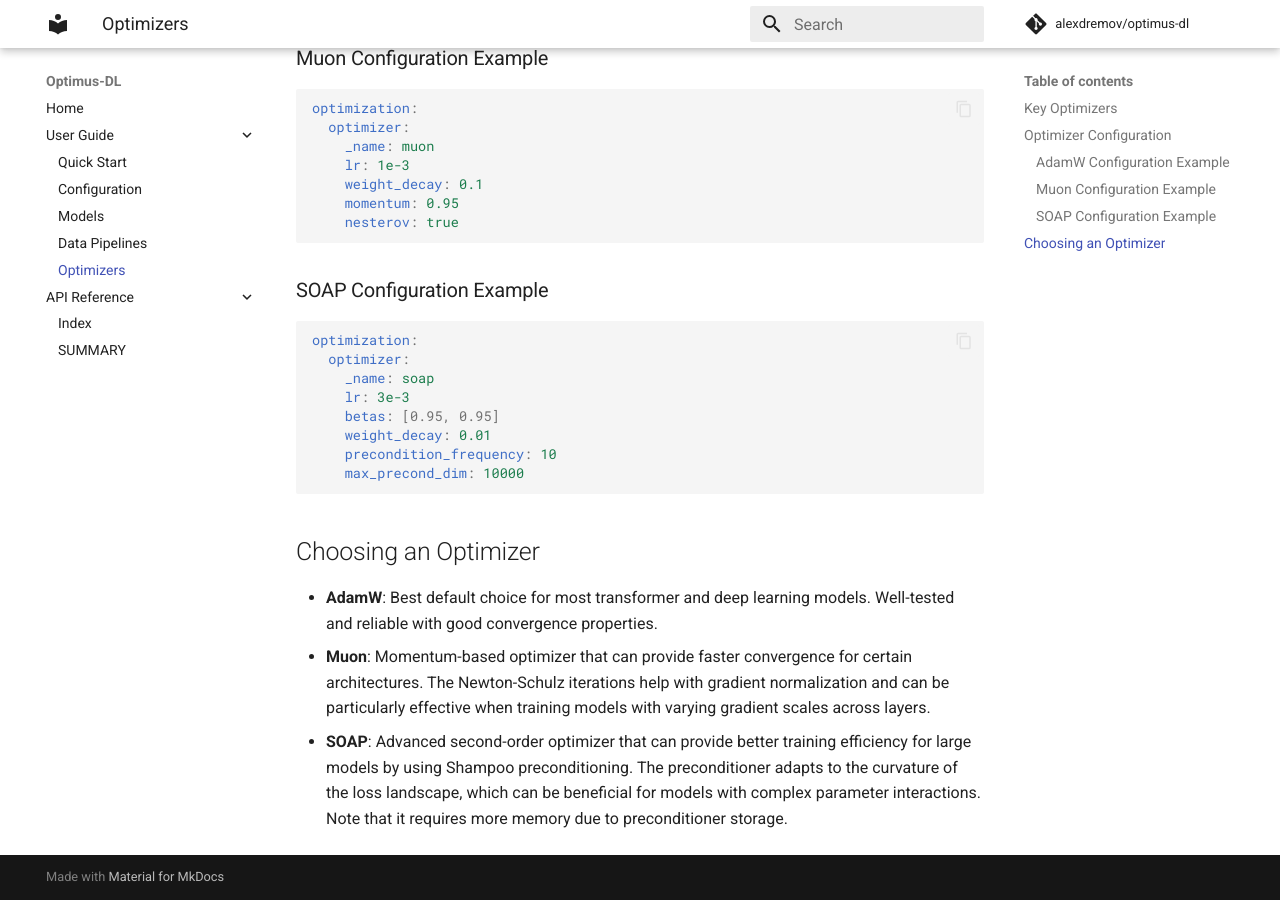
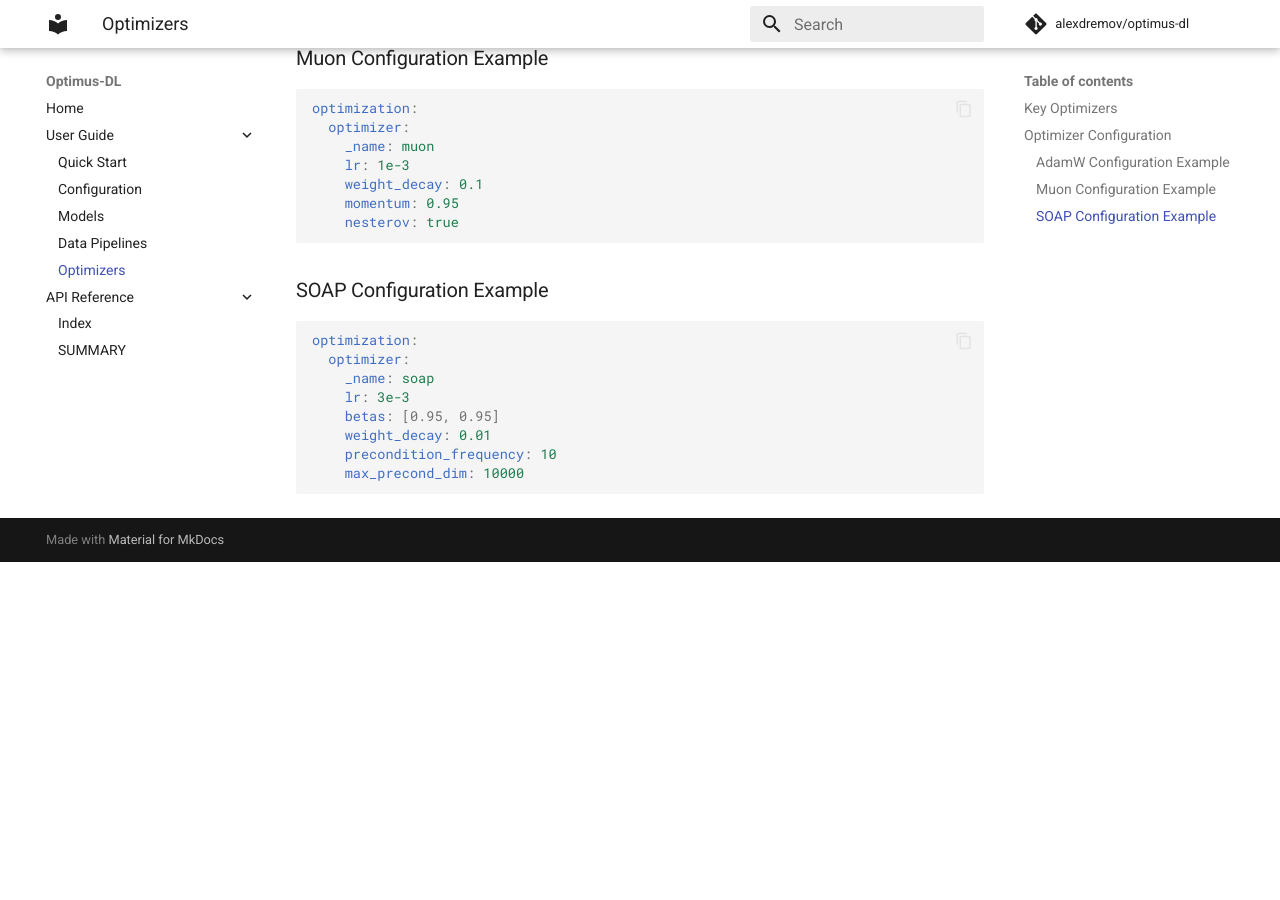
Before and after one commit to alexdremov/optimus-dl, an MkDocs documentation site: the page built from docs/user-guide/optimizers.md, in a window 1280 px wide and 900 px high, scrolled down 1111 px. Built offline with MkDocs 1.6.1 and Material for MkDocs 9.7.7, drawn with Linux system fonts in a browser that asks for light colours; comment, search, counter and statistics services are not loaded; after the commit the page ends 1673 px from its top, so only the background shows below that.

Commit message:
Remove optimizer descriptions from user guide
Removed detailed descriptions of optimizers from the user guide.

````diff
--- a/docs/user-guide/optimizers.md
+++ b/docs/user-guide/optimizers.md
@@ -53,9 +53,3 @@ optimization:
     precondition_frequency: 10
     max_precond_dim: 10000
 ```
-
-## Choosing an Optimizer
-
-- **AdamW**: Best default choice for most transformer and deep learning models. Well-tested and reliable with good convergence properties.
-- **Muon**: Momentum-based optimizer that can provide faster convergence for certain architectures. The Newton-Schulz iterations help with gradient normalization and can be particularly effective when training models with varying gradient scales across layers.
-- **SOAP**: Advanced second-order optimizer that can provide better training efficiency for large models by using Shampoo preconditioning. The preconditioner adapts to the curvature of the loss landscape, which can be beneficial for models with complex parameter interactions. Note that it requires more memory due to preconditioner storage.
````
